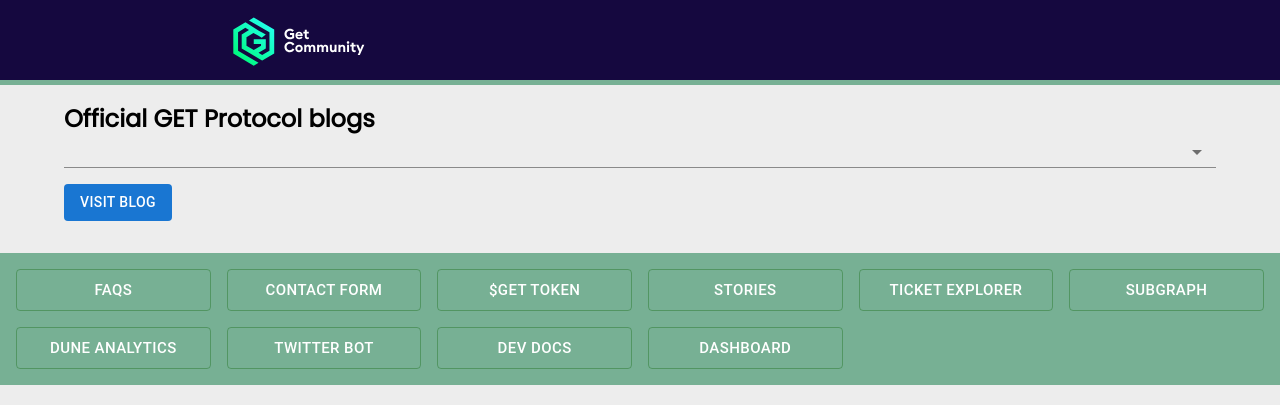
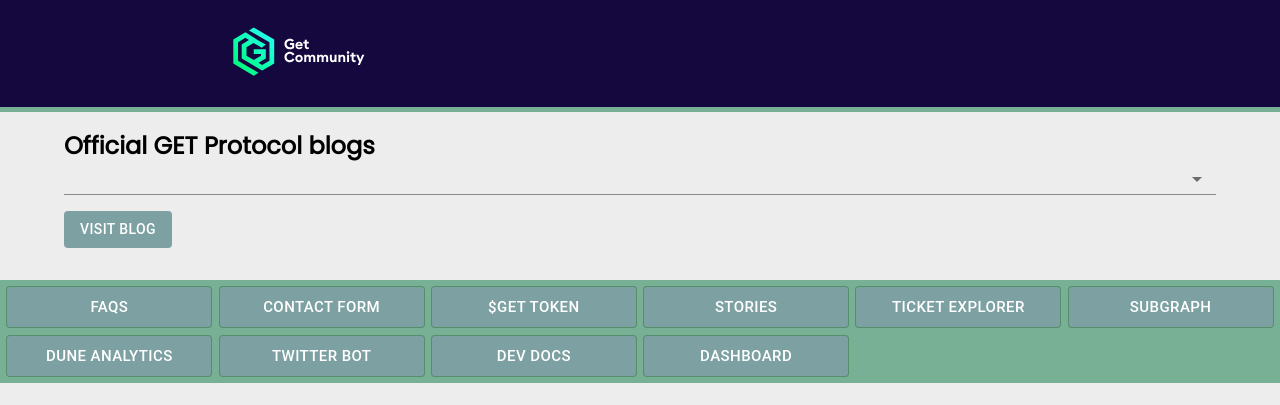
Before and after one commit to bromdigital/GET-Community-blog, a Next.js app: page / in a window 1280 px wide. Shown: the top 405 px of the page. Built offline with nearby package versions, Linux system fonts and the light colour scheme.

Commit message:
updated styles on resources nav

```diff
--- a/components/BlogSelector.js
+++ b/components/BlogSelector.js
@@ -62,6 +62,7 @@
             <Button sx={{
               maxWidth: 250,
               marginTop: 2,
+              backgroundColor: "#7DA1A3"
             }} variant="contained" disableElevation>
             Visit Blog
             </Button>
--- a/components/Resources.js
+++ b/components/Resources.js
@@ -1,8 +1,7 @@
 import * as React from 'react';
 import {
   Button,
-  Grid,
-  Typography
+  Grid
 } from '@mui/material';
 import { Container } from '@mui/system';
 
@@ -51,12 +50,13 @@
   ];
   const btnStyle = {
     color: "white",
+    backgroundColor: "#7DA1A3",
     width: "100%",
   }
   const gridStyle = {
     textAlign: "center",
     backgroundColor: "#77B094",
-    padding: 1
+    padding: 0.4
   }
   const resourcesStyle = {
     backgroundColor: "#77B094",
--- a/components/main-menu.js
+++ b/components/main-menu.js
@@ -1,15 +1,20 @@
 import * as React from 'react';
 import NextLink from 'next/link';
 import Stack from '@mui/material/Stack';
+import { Button } from '@mui/material'
 
 export default function MainMenu() {
-
+  const btnStyle = {
+    color: "white",
+    backgroundColor: "#7DA1A3",
+    width: "250px",
+    margin: 2
+  }
   return (
     <div>
-      <Stack direction="row" spacing={2}>
       <NextLink
-              href="/"
-              passHref
+          href="/"
+          passHref
         >
         <img
           src="/static/images/logo.svg"
@@ -17,8 +22,8 @@
           width={250}
           height={80}
         />
-      </NextLink>
-      </Stack>
+        </NextLink>
+
     </div>
   );
 }
--- a/pages/index.js
+++ b/pages/index.js
@@ -31,7 +31,6 @@
       <Head>
         <title>GET Community Blog & Resources</title>
       </Head>
-
       <BlogSelector />
       <Resources />
       <Container id="resources" maxWidth={false}>
```
